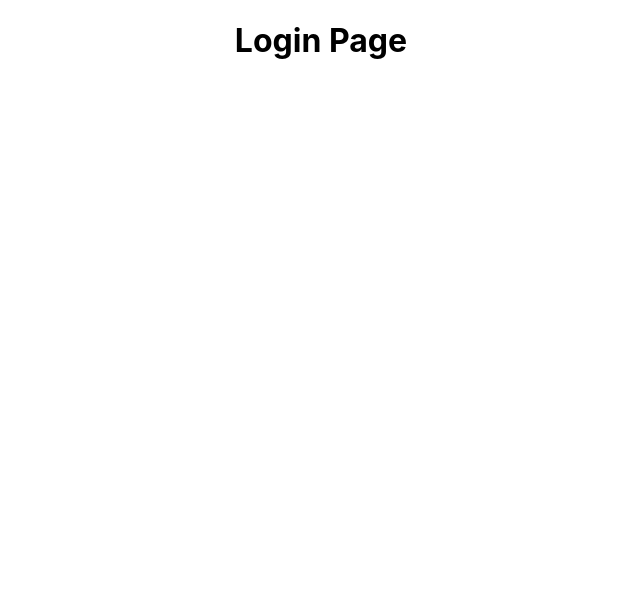
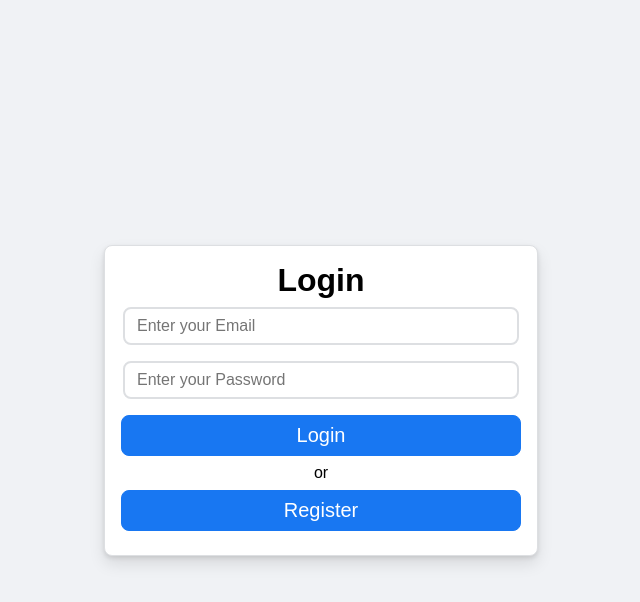
Before and after one commit to aktgb31/College-Social-Media-System, a React (Create React App) app in the folder frontend/: page / in a window 1280 px wide. Shown: the top 602 px of the page, without its empty margins (319-959 px from the left). Built offline with nearby package versions, Linux system fonts and the light colour scheme; the HTML template or start-up script is replaced by a standard one.

Commit message:
login page framework done

```diff
--- a/frontend/package.json
+++ b/frontend/package.json
@@ -3,12 +3,14 @@
   "version": "0.1.0",
   "private": true,
   "dependencies": {
+    "@mui/material": "^5.0.4",
     "@testing-library/jest-dom": "^5.14.1",
     "@testing-library/react": "^11.2.7",
     "@testing-library/user-event": "^12.8.3",
     "axios": "^0.23.0",
     "react": "^17.0.2",
     "react-dom": "^17.0.2",
+    "react-router-dom": "^5.3.0",
     "react-scripts": "4.0.3",
     "web-vitals": "^1.1.2"
   },
--- a/frontend/src/App.css
+++ b/frontend/src/App.css
@@ -1,3 +1,9 @@
 .App {
-  text-align: center;
+  display: flex;
+  width: 100vw;
+  height: 100vh;
+  justify-content: center;
+  align-items: center;
+  background: #f0f2f5;
+  font-family: Arial, sans-serif;
 }
--- a/frontend/src/App.js
+++ b/frontend/src/App.js
@@ -1,9 +1,9 @@
 import './App.css';
-
+import Login from "./components/login/login"
 function App() {
   return (
     <div className="App">
-      <h1>Login Page</h1>
+      <Login/>
     </div>
   );
 }
--- /dev/null
+++ b/frontend/src/components/login/login.css
@@ -0,0 +1,33 @@
+.login {
+    width: 400px;
+    background: #fff;
+    border: 1px solid #dddfe2;
+    box-shadow: 0 2px 4px rgb(0 0 0 / 10%), 0 8px 16px rgb(0 0 0 / 10%);
+    border-radius: 8px;
+    padding: 1rem;
+    align-items: center;
+    text-align: center;
+}
+
+.login > input {
+    border-radius: 8px;
+    border: 2px solid #dddfe2;
+    outline: none;
+    color: #1d2129;
+    margin: 0.5rem 0;
+    padding: 0.5rem 0.75rem;
+    width: 92%;
+    font-size: 1rem;
+}
+
+.login > .button {
+    background: #1877f2;
+    border: 1px solid #1877f2;
+    color: #fff;
+    font-size: 1.25rem;
+    padding: 0.5rem;
+    margin: 0.5rem 0;
+    border-radius: 8px;
+    outline: none;
+    cursor: pointer;
+}
--- /dev/null
+++ b/frontend/src/components/login/login.js
@@ -0,0 +1,44 @@
+import React, {useState} from "react"
+import "./login.css"
+import axios from "axios"
+import { useHistory } from "react-router-dom"
+
+const Login = ({ setLoginUser}) => {
+
+    const history = useHistory()
+
+    const [ user, setUser] = useState({
+        email:"",
+        password:""
+    })
+
+    const handleChange = e => {
+        const { name, value } = e.target
+        setUser({
+            ...user,
+            [name]: value
+        })
+    }
+
+    const login = () => {
+        axios.post("http://localhost:9002/login", user)
+        .then(res => {
+            alert(res.data.message)
+            setLoginUser(res.data.user)
+            history.push("/")
+        })
+    }
+
+    return (
+        <div className="login">
+            <h1>Login</h1>
+            <input type="text" name="email" value={user.email} onChange={handleChange} placeholder="Enter your Email"></input>
+            <input type="password" name="password" value={user.password} onChange={handleChange}  placeholder="Enter your Password" ></input>
+            <div className="button" onClick={login}>Login</div>
+            <div>or</div>
+            <div className="button" onClick={() => history.push("/register")}>Register</div>
+        </div>
+    )
+}
+
+export default Login
--- a/frontend/src/index.css
+++ b/frontend/src/index.css
@@ -1,13 +1,3 @@
-body {
+* {
   margin: 0;
-  font-family: -apple-system, BlinkMacSystemFont, 'Segoe UI', 'Roboto', 'Oxygen',
-    'Ubuntu', 'Cantarell', 'Fira Sans', 'Droid Sans', 'Helvetica Neue',
-    sans-serif;
-  -webkit-font-smoothing: antialiased;
-  -moz-osx-font-smoothing: grayscale;
 }
-
-code {
-  font-family: source-code-pro, Menlo, Monaco, Consolas, 'Courier New',
-    monospace;
-}
```
Also changed, not shown: frontend/src/components/homepage.js (added), frontend/src/components/register.js (added), 1 other file (tests, documents, lock files or other folders).
